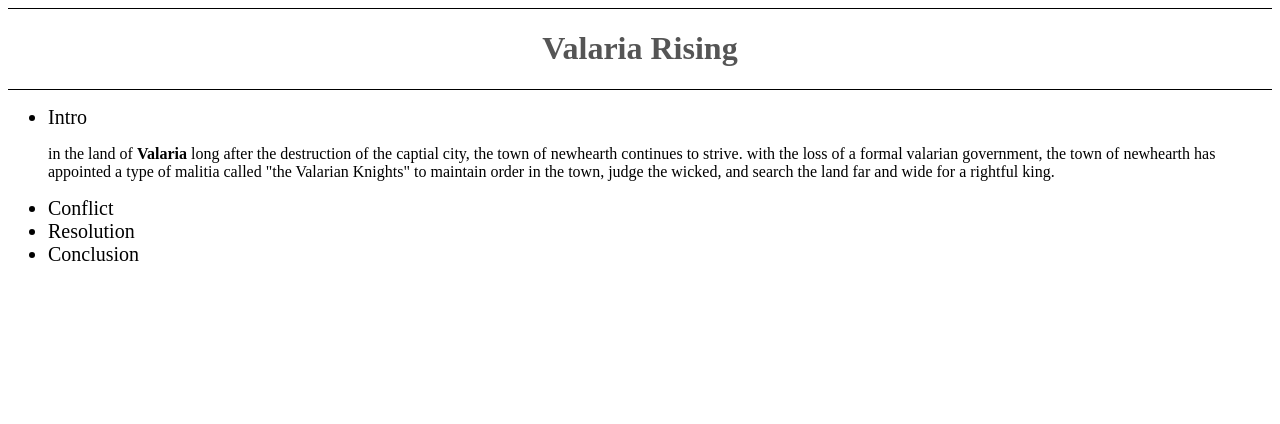
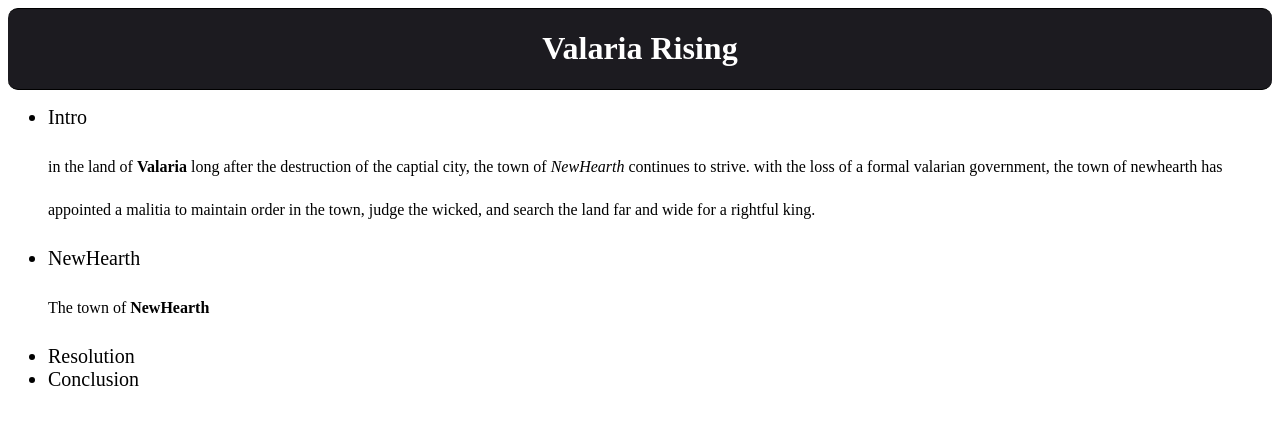
Before and after one commit to P3RPLEX3D/sites, a plain HTML site: page game.html in a window 1280 px wide. Drawn offline with Linux system fonts and the light colour scheme.

Commit message:
first commit

```diff
--- /dev/null
+++ b/css/game.css
@@ -0,0 +1,25 @@
+:root {
+    --db:#594021;
+    --lb:#674e30;
+    --lg:#878579;
+    --dg:#3e3d42;
+    --drk:#1c1b20;
+    --lt: #ffffff;
+}
+
+
+
+header {
+    color: var(--lt);
+    border-top: 1px solid black;
+    border-bottom: 1px solid black;
+    text-align: center;
+    background-color: var(--drk);
+    border-radius: 10px;
+}
+ul li {
+    font-size: 1.25em;
+}
+p {
+    line-height: 2.7em;
+}
--- a/game.css
+++ /dev/null
@@ -1,10 +0,0 @@
-header {
-    color: #555;
-    border-top: 1px solid black;
-    border-bottom: 1px solid black;
-    text-align: center;
-
-}
-ul li {
-    font-size: 1.25em;
-}
--- a/game.html
+++ b/game.html
@@ -3,7 +3,7 @@
 <head>
     <meta charset="UTF-8">
     <meta name="viewport" content="width=device-width, initial-scale=1.0">
-    <link rel="stylesheet" href="game.css">
+    <link rel="stylesheet" href="css/game.css">
     <title>Game.html</title>
 </head>
 <body>
@@ -11,8 +11,9 @@
     <section>
         <ul>
             <li>Intro</li>
-            <p>in the land of <strong>Valaria</strong> long after the destruction of the captial city, the town of newhearth continues to strive. with the loss of a formal valarian government, the town of newhearth has appointed a type of malitia called "the Valarian Knights" to maintain order in the town, judge the wicked, and search the land far and wide for a rightful king.</p>
-            <li>Conflict</li>
+            <p>in the land of <strong>Valaria</strong> long after the destruction of the captial city, the town of <em>NewHearth</em> continues to strive. with the loss of a formal valarian government, the town of newhearth has appointed a malitia to maintain order in the town, judge the wicked, and search the land far and wide for a rightful king.</p>
+            <li>NewHearth</li>
+            <p>The town of <strong>NewHearth</strong></p>
             <li>Resolution</li>
             <li>Conclusion</li>
         </ul>
```
Also changed, not shown: index.html (+1 -1 lines), images/notyet.txt (deleted), js/notyet.txt (deleted).
